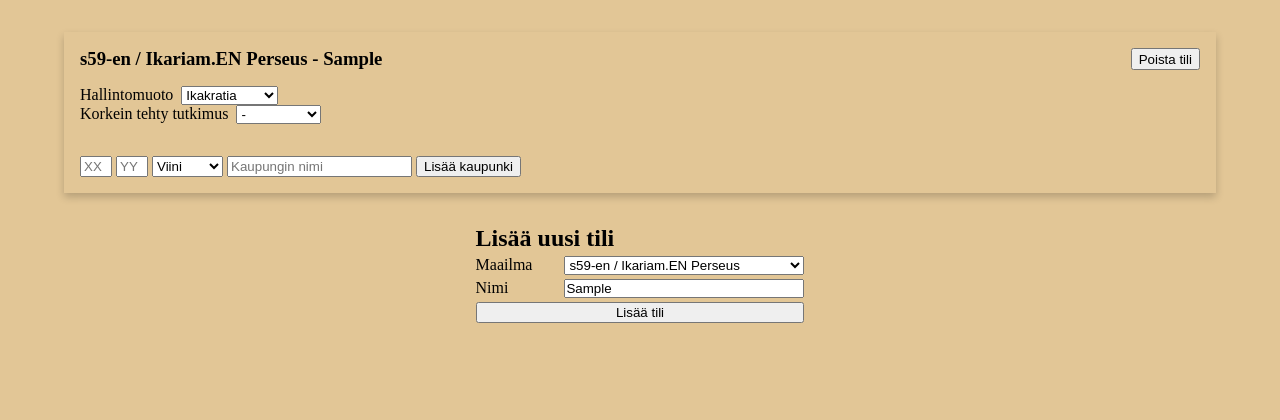
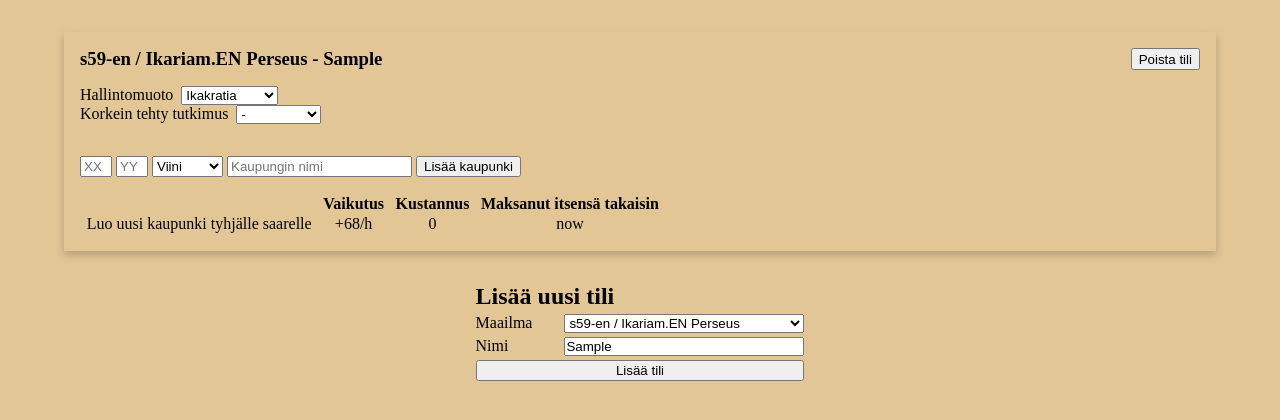
Before and after one commit to Aikain/IkaFocus, a React (Vite) app: page / in a window 1280 px wide. Both pictures are taken after typing "Sample" into the empty fields and a click on the button "Lisää tili". Shown: the top 420 px of the page. Built offline with nearby package versions, Linux system fonts and the light colour scheme.

Commit message:
Add new city to next steps

```diff
--- a/src/App.tsx
+++ b/src/App.tsx
@@ -10,6 +10,16 @@ import styles from '@/styles/app.module.scss';
 const App = () => {
     const [servers, setServers] = useState<Server[]>();
     const [accounts, setAccounts] = useState<Account[]>(JSON.parse(localStorage.getItem('accounts') ?? '[]') ?? []);
+
+    // TODO: remove
+    if (accounts.filter((account) => account.cityCount === undefined).length > 0) {
+        setAccounts((accounts) =>
+            accounts.map((account) => ({
+                ...account,
+                cityCount: account.islands.reduce((total, island) => total + island.cities.length, 0),
+            })),
+        );
+    }
 
     useEffect(() => {
         fetch('/api/servers.json')
@@ -24,7 +34,7 @@ const App = () => {
     const addAccount = (account: Pick<Account, 'server' | 'name'>) =>
         setAccounts((accounts) => [
             ...accounts,
-            { ...account, formOfGovernment: 'IKACRACY', shrineLevel: 0, islands: [] },
+            { ...account, formOfGovernment: 'IKACRACY', shrineLevel: 0, cityCount: 0, islands: [] },
         ]);
 
     return (
--- a/src/components/AccountList/Account.tsx
+++ b/src/components/AccountList/Account.tsx
@@ -19,6 +19,7 @@ const Account = ({ account, deleteAccount, updateAccount }: Props) => {
         const oldIsland = account.islands.find(({ x, y }) => x === newIsland.x && y === newIsland.y);
         updateAccount({
             ...account,
+            cityCount: account.islands.reduce((total, island) => total + island.cities.length, 0) + 1,
             islands: [
                 ...account.islands.filter(({ x, y }) => x !== newIsland.x || y !== newIsland.y),
                 {
--- a/src/components/AccountList/NextSteps.tsx
+++ b/src/components/AccountList/NextSteps.tsx
@@ -24,7 +24,9 @@ const generateStepText = ({ target, type }: NextStep): string =>
                 ? `Päivitä <b>Jumalien pyhäkkö</b> kaupungissa <b>${target.name}</b> tasosta ${target.shrineLevel ?? 0} tasoon ${(target.shrineLevel ?? 0) + 1}`
                 : type === 'UPGRADE_COVERNOR'
                   ? `Päivitä <b>Kuvernöörin asunto</b> kaupungissa <b>${target.name}</b> tasosta ${target.governorLevel ?? 0} tasoon ${(target.governorLevel ?? 0) + 1}`
-                  : '';
+                  : type === 'CREATE_NEW_CITY'
+                    ? `Luo uusi kaupunki ${target.x === 0 ? 'tyhjälle saarelle' : `saarelle <b>${convertIslandToText(target)}</b>`}`
+                    : '';
 
 const NextSteps = ({ account }: Props) => {
     const nextSteps = useMemo(() => calculateNextSteps(account), [account]);
--- a/src/components/AccountList/utils.ts
+++ b/src/components/AccountList/utils.ts
@@ -358,10 +358,7 @@ export const calculateLuxuryProduction = (island: Island, city: Omit<City, 'name
 export const calculateCorruptionPercent = (city: Omit<City, 'name'>, account: Account): number =>
     Math.min(
         Math.max(
-            (1 -
-                ((city.governorLevel ?? 0) + 1) /
-                    account.islands.reduce((total, island) => total + island.cities.length, 0)) *
-                100 +
+            (1 - ((city.governorLevel ?? 0) + 1) / account.cityCount) * 100 +
                 (account.formOfGovernment === 'ARISTOCRACY' || account.formOfGovernment === 'OLIGARCHY'
                     ? 3
                     : account.formOfGovernment === 'NOMOCRACY'
@@ -399,7 +396,7 @@ const calculateBuildTotalCost = (
         crystal,
         sulphur,
     }: Partial<{ wood: number; wine: number; marble: number; crystal: number; sulphur: number }>,
-    city: City,
+    city: Omit<City, 'name'>,
     research?: Research,
 ): number =>
     calculateCost(wood, research, city.woodReduceLevel) +
@@ -416,6 +413,15 @@ const calculateCost = (cost?: number, research?: Research, reducerLevel?: number
                 (reducerLevel ?? 0)) /
                 100),
     );
+
+const EMPTY_ISLAND: Island = {
+    x: 0,
+    y: 0,
+    luxuryResource: 'MARBLE' as const,
+    woodLevel: 1,
+    luxuryLevel: 1,
+    cities: [],
+};
 
 export const calculateNextSteps = (account: Account): NextStep[] =>
     [
@@ -509,8 +515,7 @@ export const calculateNextSteps = (account: Account): NextStep[] =>
                           },
                       ]
                     : []),
-                ...((city.governorLevel ?? 0) <
-                account.islands.reduce((total, island) => total + island.cities.length, 0) - 1
+                ...((city.governorLevel ?? 0) < account.cityCount - 1
                     ? [
                           {
                               type: 'UPGRADE_COVERNOR' as const,
@@ -539,6 +544,8 @@ export const calculateNextSteps = (account: Account): NextStep[] =>
             ]),
         ),
         ...findCityForShrine(account).map((city) => ({
+            type: 'UPGRADE_SHRINE' as const,
+            target: city,
             productionIncrease:
                 account.islands.reduce(
                     (total, island) =>
@@ -571,9 +578,57 @@ export const calculateNextSteps = (account: Account): NextStep[] =>
                     0,
                 ),
             cost: calculateBuildTotalCost(SHRINE[(city.shrineLevel ?? 0) + 1], city, account.research),
-            type: 'UPGRADE_SHRINE' as const,
-            target: city,
         })),
+        ...(account.cityCount < 21
+            ? [
+                  ...account.islands.map((island) => ({
+                      type: 'CREATE_NEW_CITY' as const,
+                      target: island,
+                      productionIncrease:
+                          calculateWoodProduction(island, { governorLevel: account.cityCount }, account) +
+                          calculateLuxuryProduction(island, { governorLevel: account.cityCount }, account),
+                      cost:
+                          account.islands
+                              .flatMap(({ cities }) =>
+                                  cities.filter(({ governorLevel }) => (governorLevel ?? 0) < account.cityCount),
+                              )
+                              .flatMap((city) =>
+                                  Array.from(Array(account.cityCount - (city.governorLevel ?? 0))).map((_, i) =>
+                                      calculateBuildTotalCost(COVERNOR[account.cityCount - i], city, account.research),
+                                  ),
+                              )
+                              .reduce((total, cost) => total + cost, 0) +
+                          Array.from(Array(account.cityCount))
+                              .map((_, i) =>
+                                  calculateBuildTotalCost(COVERNOR[account.cityCount - i], {}, account.research),
+                              )
+                              .reduce((total, cost) => total + cost, 0),
+                  })),
+                  {
+                      type: 'CREATE_NEW_CITY' as const,
+                      target: EMPTY_ISLAND,
+                      productionIncrease:
+                          calculateWoodProduction(EMPTY_ISLAND, { governorLevel: account.cityCount }, account) +
+                          calculateLuxuryProduction(EMPTY_ISLAND, { governorLevel: account.cityCount }, account),
+                      cost:
+                          account.islands
+                              .flatMap(({ cities }) =>
+                                  cities.filter(({ governorLevel }) => (governorLevel ?? 0) < account.cityCount),
+                              )
+                              .flatMap((city) =>
+                                  Array.from(Array(account.cityCount - (city.governorLevel ?? 0))).map((_, i) =>
+                                      calculateBuildTotalCost(COVERNOR[account.cityCount - i], city, account.research),
+                                  ),
+                              )
+                              .reduce((total, cost) => total + cost, 0) +
+                          Array.from(Array(account.cityCount))
+                              .map((_, i) =>
+                                  calculateBuildTotalCost(COVERNOR[account.cityCount - i], {}, account.research),
+                              )
+                              .reduce((total, cost) => total + cost, 0),
+                  },
+              ]
+            : []),
     ]
         .filter(({ productionIncrease }) => productionIncrease !== 0)
         .map((nextStep) => ({ ...nextStep, paybackTime: nextStep.cost / nextStep.productionIncrease }))
```
Also changed, not shown: src/types.ts (+7 -1 lines).
